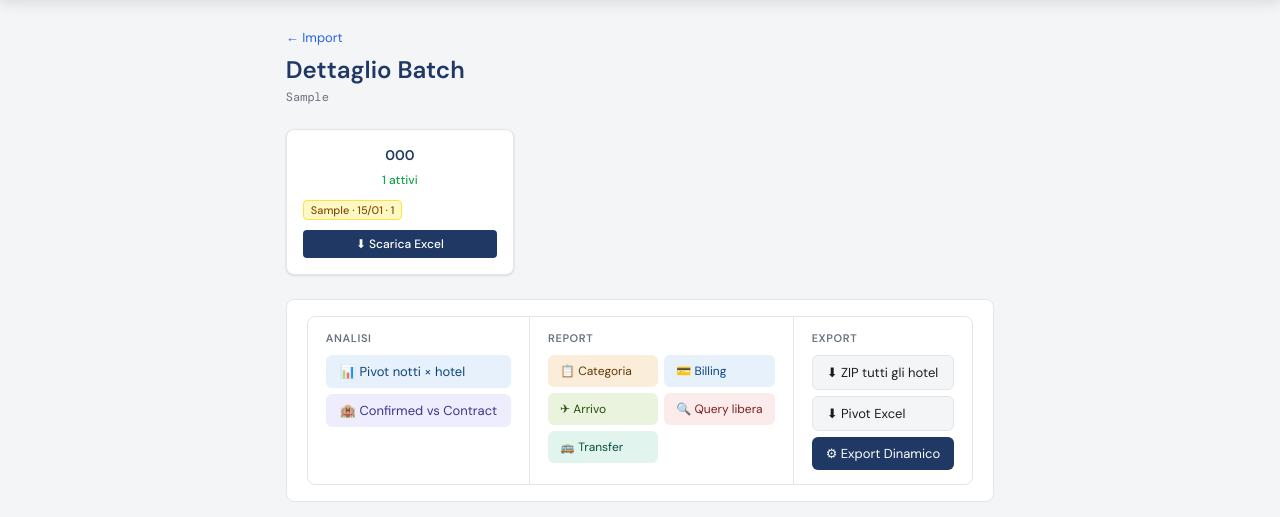
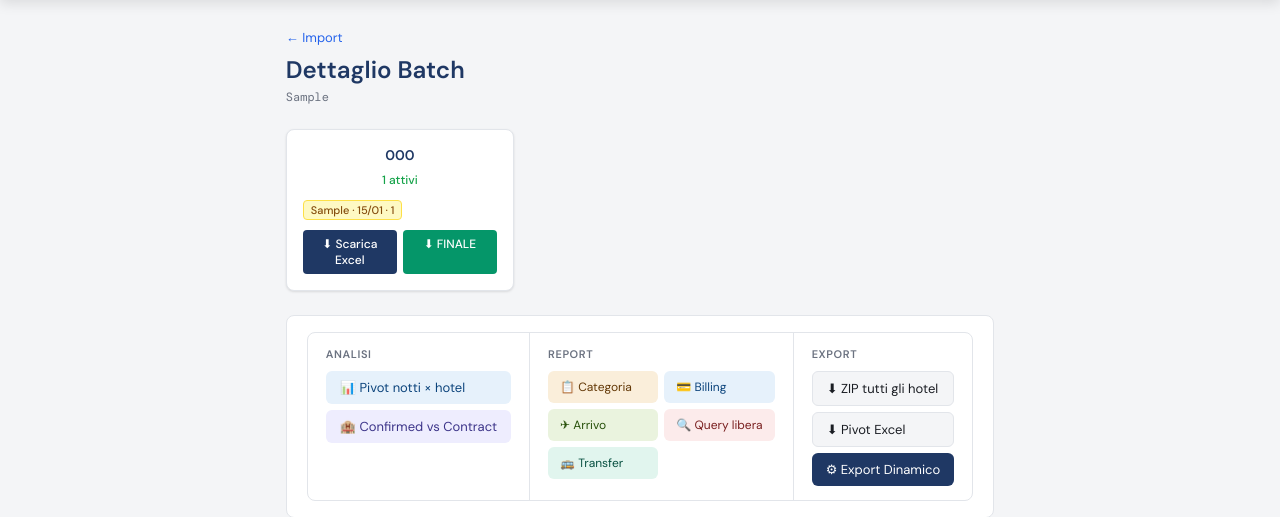
Before and after one commit to stefanococchi/nexus-rooming, a Flask app: a page that uses templates/batch_detail.html in a window 1280 px wide. Shown: the part 52-569 px from the top of the page. Run offline with Flask 3, Linux system fonts and the light colour scheme; the visitor is signed in with stand-in values (Sample User, id 1); tables that the repository leaves empty hold one stand-in row (values such as "Sample post").

Commit message:
feat: aggiunto export FINALE senza CXL, ordinato per cognome

```diff
--- a/routes/rooming.py
+++ b/routes/rooming.py
@@ -255,7 +255,7 @@ def cell_val(field, row):
     return '' if s.lower() in ('none', 'nan') else s
 
 
-def build_hotel_excel(hotel_name, rows, diff, batch_id, prev_batch_id):
+def build_hotel_excel(hotel_name, rows, diff, batch_id, prev_batch_id, finale=False):
     from models.models import HotelContract
     from datetime import date as _date_type
 
@@ -358,8 +358,9 @@ def build_hotel_excel(hotel_name, rows, diff, batch_id, prev_batch_id):
     # Riga 1 — Titolo
     ws.merge_cells(start_row=1, start_column=1,
                    end_row=1,   end_column=len(EXPORT_COLS))
+    title_prefix = 'ROOMING LIST FINALE' if finale else 'ROOMING LIST'
     tc = ws.cell(row=1, column=1,
-                 value=f'ROOMING LIST — {hotel_name.upper()}')
+                 value=f'{title_prefix} — {hotel_name.upper()}')
     tc.font      = Font(name='Calibri', bold=True, size=14, color='1F3864')
     tc.alignment = center
     ws.row_dimensions[1].height = 26
@@ -369,8 +370,12 @@ def build_hotel_excel(hotel_name, rows, diff, batch_id, prev_batch_id):
                    end_row=2,   end_column=len(EXPORT_COLS))
     sub = f"Import: {batch_id[:19].replace('_', ' ')}"
     if prev_batch_id:
-        sub += (f"  |  Confronto con: {prev_batch_id[:19].replace('_', ' ')}"
-                f"  |  🟡 Modificato   🟢 Nuovo   🔴 CXL")
+        if finale:
+            sub += (f"  |  Confronto con: {prev_batch_id[:19].replace('_', ' ')}"
+                    f"  |  🟡 Modificato   🟢 Confermato")
+        else:
+            sub += (f"  |  Confronto con: {prev_batch_id[:19].replace('_', ' ')}"
+                    f"  |  🟡 Modificato   🟢 Nuovo   🔴 CXL")
     ws.cell(row=2, column=1, value=sub).font = Font(name='Calibri', size=9, italic=True)
     ws.row_dimensions[2].height = 14
 
@@ -383,16 +388,23 @@ def build_hotel_excel(hotel_name, rows, diff, batch_id, prev_batch_id):
         c.border    = thin
     ws.row_dimensions[3].height = 20
 
-    def sort_key(r):
-        if r.is_cxl:
-            group = 2
-        elif r.change_date or (r.latest_changes and str(r.latest_changes).strip()):
-            group = 1
-        else:
-            group = 0
-        return (group, str(r.last_name or '').upper(), str(r.first_name or '').upper())
-
-    rows_sorted = sorted(rows, key=sort_key)
+    if finale:
+        # FINALE: escludi CXL, ordina tutti per cognome alfabetico
+        rows_filtered = [r for r in rows if not r.is_cxl]
+        rows_sorted = sorted(rows_filtered,
+                             key=lambda r: (str(r.last_name or '').upper(),
+                                            str(r.first_name or '').upper()))
+    else:
+        def sort_key(r):
+            if r.is_cxl:
+                group = 2
+            elif r.change_date or (r.latest_changes and str(r.latest_changes).strip()):
+                group = 1
+            else:
+                group = 0
+            return (group, str(r.last_name or '').upper(), str(r.first_name or '').upper())
+
+        rows_sorted = sorted(rows, key=sort_key)
 
     for rn, row in enumerate(rows_sorted, 4):
         ref = row.internal_reference or f'__noref_{row.last_name}_{row.first_name}'
@@ -765,6 +777,34 @@ def export_hotel(batch_id, hotel_name):
     return send_file(buf,
                      as_attachment=True,
                      download_name=f'RoomingList_{safe}_{ts}.xlsx',
+                     mimetype='application/vnd.openxmlformats-officedocument.spreadsheetml.sheet')
+
+
+@rooming_bp.route('/export-finale/<path:batch_id>/<hotel_name>')
+def export_hotel_finale(batch_id, hotel_name):
+    rows = RoomingList.query.filter_by(import_batch=batch_id, hotel=hotel_name).all()
+    if not rows:
+        flash('Nessun partecipante trovato.', 'error')
+        return redirect(url_for('rooming.batch_detail', batch_id=batch_id))
+
+    all_batches = get_batches()
+    batch_ids   = [b[0] for b in all_batches]
+    try:
+        idx        = batch_ids.index(batch_id)
+        prev_batch = batch_ids[idx + 1] if idx + 1 < len(batch_ids) else None
+    except ValueError:
+        prev_batch = None
+
+    diff = {}
+    if prev_batch:
+        diff = compute_diff(fetch_batch_dict(batch_id), fetch_batch_dict(prev_batch))
+
+    buf, total, active, cxl = build_hotel_excel(hotel_name, rows, diff, batch_id, prev_batch, finale=True)
+    safe = hotel_name.replace('/', '-').replace(' ', '_')
+    ts   = datetime.now().strftime('%Y%m%d')
+    return send_file(buf,
+                     as_attachment=True,
+                     download_name=f'RoomingList_FINALE_{safe}_{ts}.xlsx',
                      mimetype='application/vnd.openxmlformats-officedocument.spreadsheetml.sheet')
 
 
--- a/templates/batch_detail.html
+++ b/templates/batch_detail.html
@@ -35,8 +35,12 @@
             {% endfor %}
         </div>
         {% endif %}
-        <a href="{{ url_for('rooming.export_hotel', batch_id=batch_id, hotel_name=hotel) }}"
-           class="btn-export-hotel">⬇ Scarica Excel</a>
+        <div style="display:flex;gap:6px">
+            <a href="{{ url_for('rooming.export_hotel', batch_id=batch_id, hotel_name=hotel) }}"
+               class="btn-export-hotel" style="flex:1;text-align:center">⬇ Scarica Excel</a>
+            <a href="{{ url_for('rooming.export_hotel_finale', batch_id=batch_id, hotel_name=hotel) }}"
+               class="btn-export-hotel" style="flex:1;text-align:center;background:#059669">⬇ FINALE</a>
+        </div>
     </div>
 {% endfor %}
 
```
